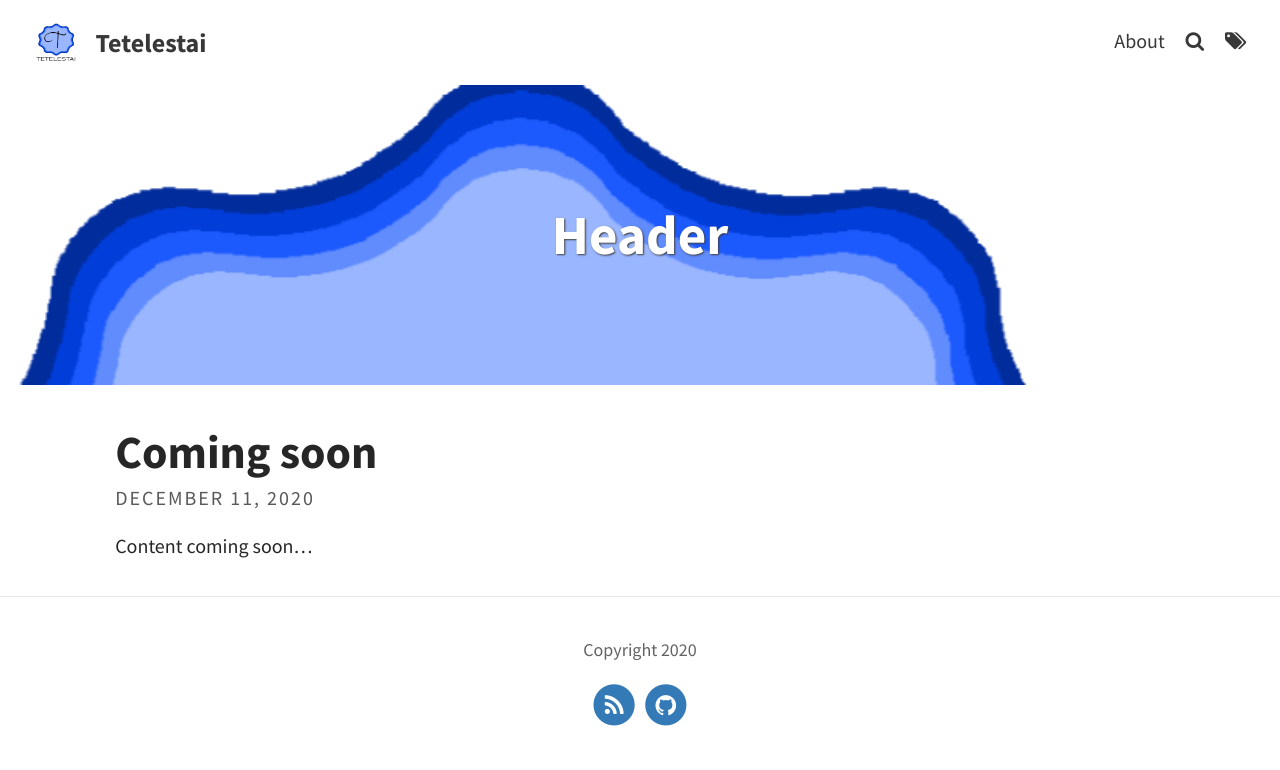
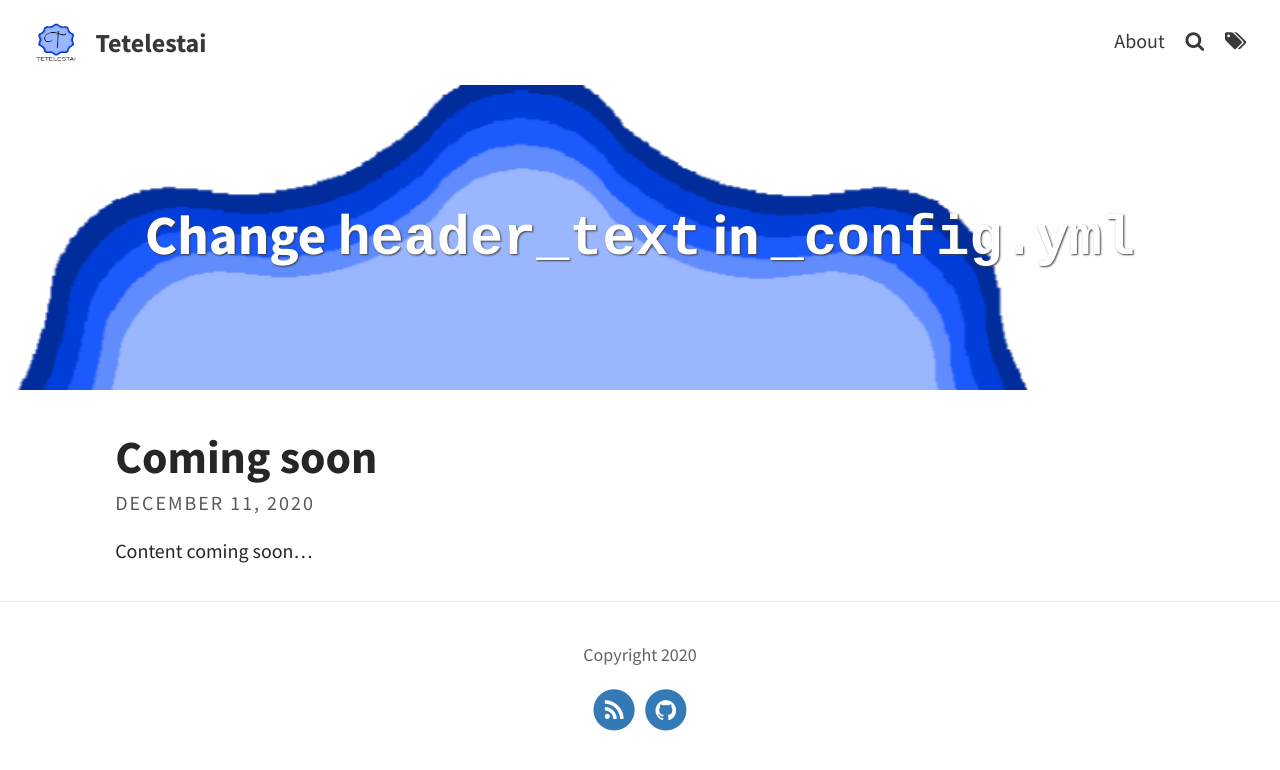
Before and after one commit to tetelestaiuk/web, a Jekyll site: the page built from index.html, in a window 1280 px wide. Shown: the top 770 px of the page. Built offline with Jekyll 4.4.1, drawn with Linux system fonts in a browser that asks for light colours; the list of posts is cut into pages by our own code; part of the change alters nothing that is shown.

Commit message:
Update _config.yml

```diff
--- a/_config.yml
+++ b/_config.yml
@@ -9,7 +9,7 @@ avatar: assets/img/avatar.png                         # Empty for no avatar in n
 favicon: assets/favicon.ico                             # Icon displayed in the tab
 
 # Header and footer text
-header_text: Header  # Change Blog header text
+header_text:   # Change Blog header text
 header_feature_image: assets/img/avatar.png
 footer_text: Copyright 2020
 
```
